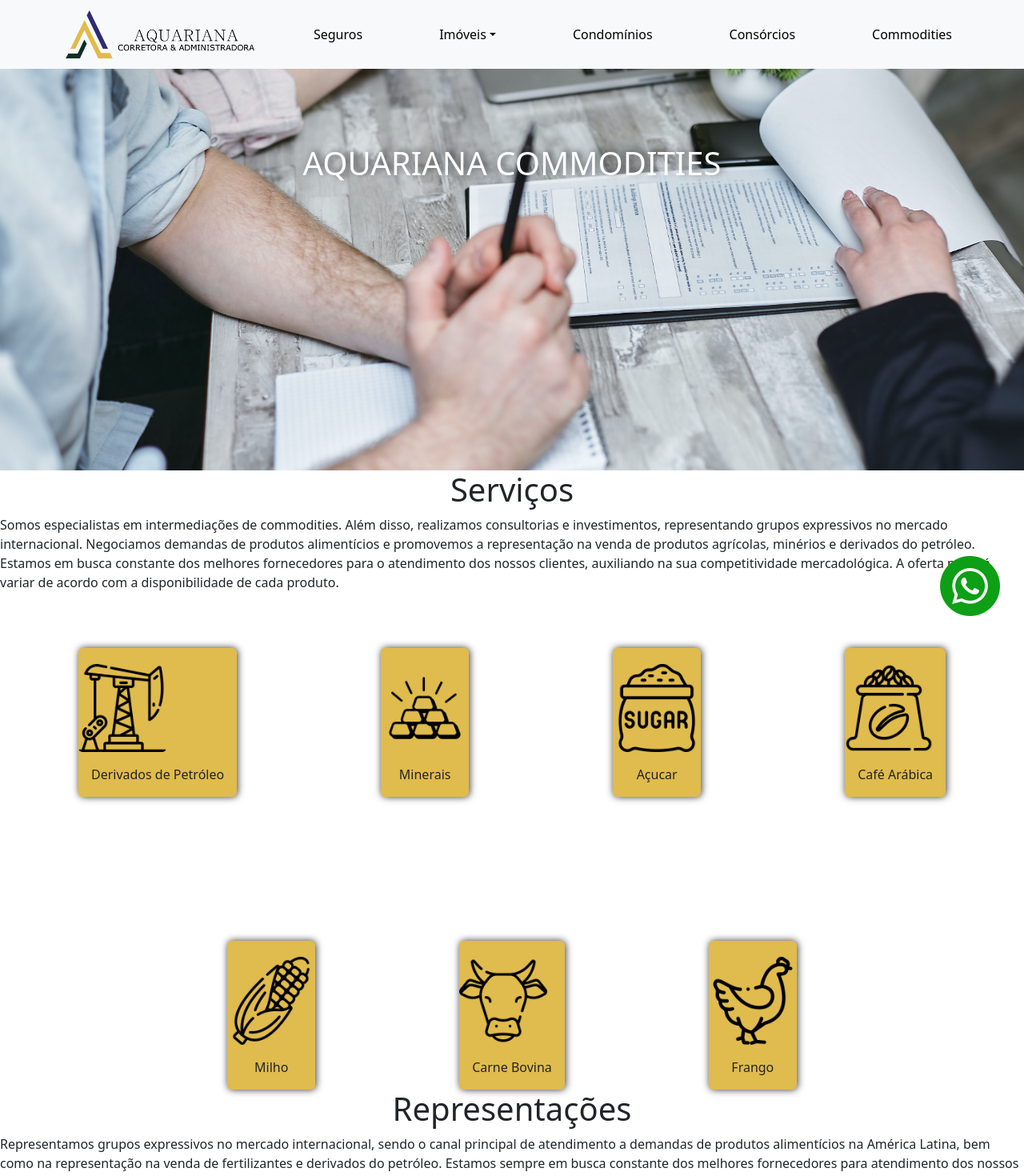
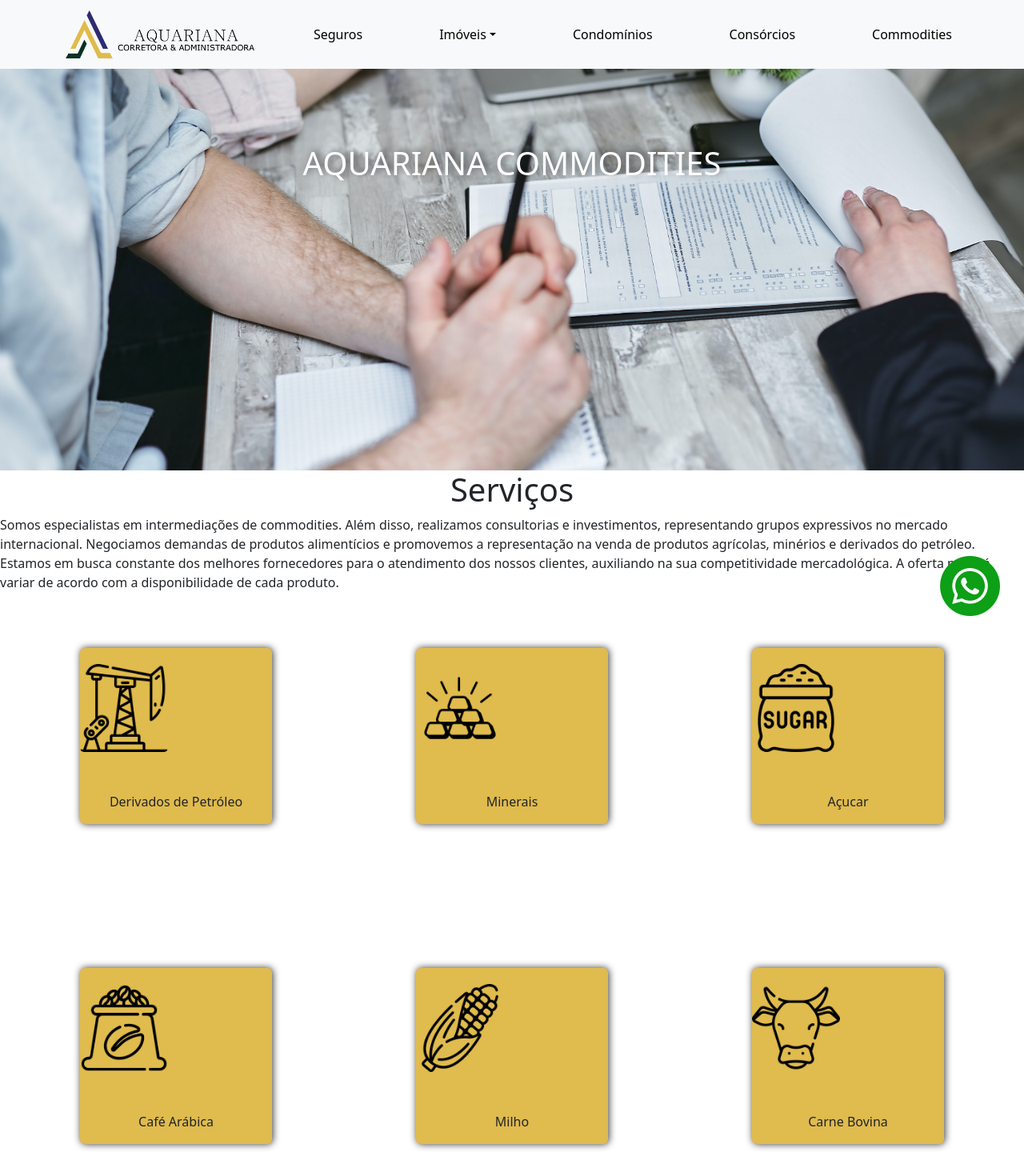
Before and after one commit to PedroOrnelasPego/aquariana-corretora, a React (Vite) app: page /commodities in a window 1280 px wide. Shown: the top 1470 px of the page at 80% size. Built offline with nearby package versions, Linux system fonts and the light colour scheme.

Commit message:
update css

```diff
--- a/src/pages/Commodities/Commodities.jsx
+++ b/src/pages/Commodities/Commodities.jsx
@@ -41,7 +41,7 @@ const Commodities = () => {
           {data.map((item, index) => (
             <div key={index}>
               <button type="button" onClick={() => handleModalShow(index)}>
-                <Card className="commodities_card w-60 h-60 flex justify-center items-center">
+                <Card className="commodities_card flex justify-center items-center">
                   <Card.Img
                     className="card_img"
                     src={item.imageSrc}
--- a/src/pages/Commodities/Commodities.scss
+++ b/src/pages/Commodities/Commodities.scss
@@ -40,6 +40,8 @@
         background-color: #e0bb4d;
         border: none;
         box-shadow: 1px 0px 10px 0px rgba(0, 0, 0, 0.808);
+        width: 240px;
+        height: 220px;
 
         &__content {
           display: flex;
```
